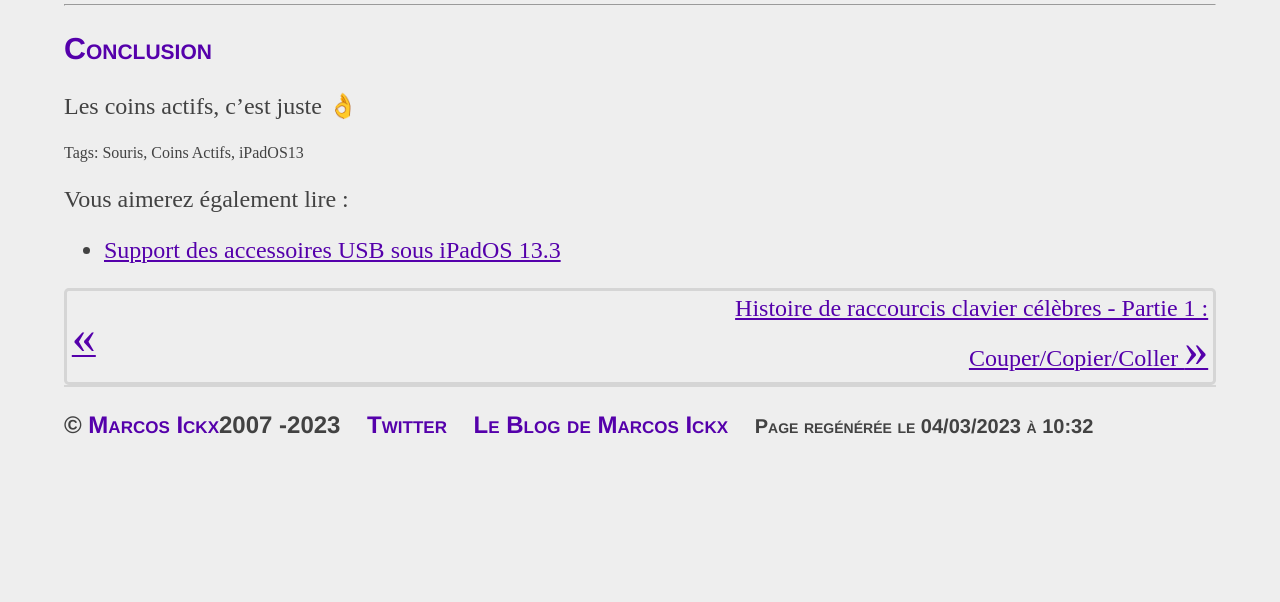
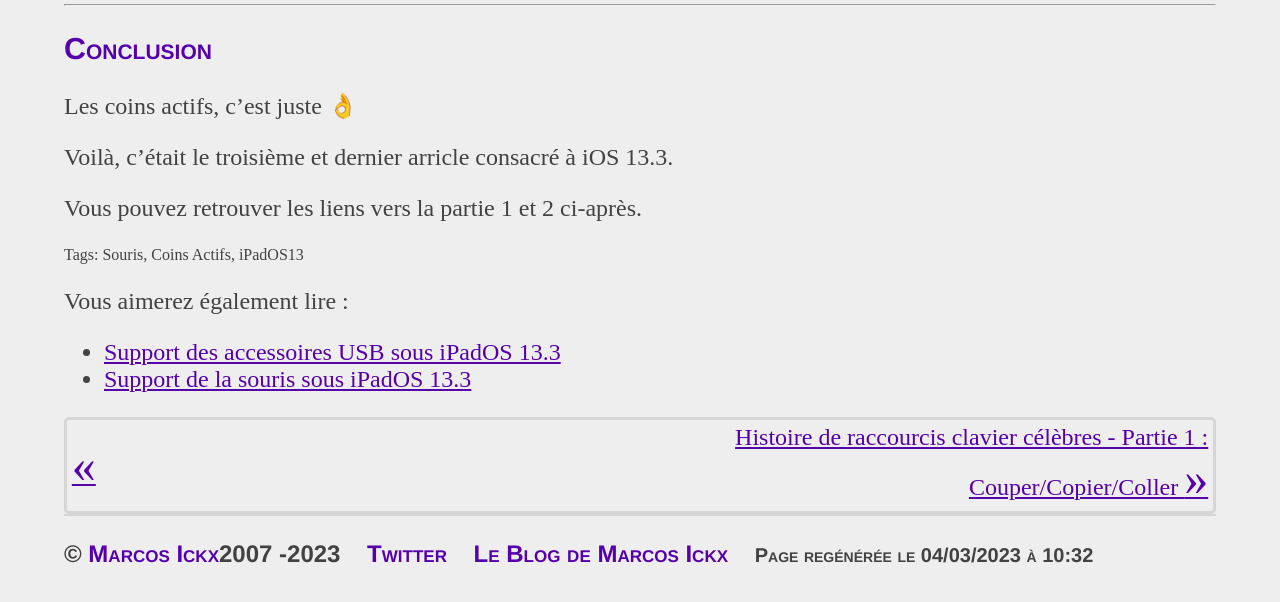
Before and after one commit to MarcosIckx/PreviewMarcosxNet, a Jekyll site: the page built from _posts/2020/2020-04-03-nouveaute-iPadOS13.3-Les-coins-actifs.md, in a window 1280 px wide and 900 px high, scrolled down 2498 px, cut to the strip 268-870 px from the top of the window. Built offline with Jekyll 4.4.1, drawn with Linux system fonts in a browser that asks for light colours; before the commit the page ends 3269 px from its top, so only the background shows below that.

Commit message:
Update 2020-04-03-nouveaute-iPadOS13.3-Les-coins-actifs.md

```diff
--- a/_posts/2020/2020-04-03-nouveaute-iPadOS13.3-Les-coins-actifs.md
+++ b/_posts/2020/2020-04-03-nouveaute-iPadOS13.3-Les-coins-actifs.md
@@ -23,8 +23,10 @@ videos:
     type: video/mp4
     title: "Lien vers video illustrant comment utiliser les coins actifs sous iPadOS 13"
 otherLinks:
-    - title: Support des accessoires USB sous iPadOS 13.3
-      url: /2020/04/03/Support-Accessoires-USB-iPadOS-13.3.html
+  - title: Support des accessoires USB sous iPadOS 13.3
+    url: /2020/04/03/Support-Accessoires-USB-iPadOS-13.3/
+  - title: Support de la souris sous iPadOS 13.3
+    url: /2020/04/03/Support-Souris-iPadOS13.3/
 ---
 
 iPadOS 13.3 a rajouté une fonctionnalité qui va de pair avec le supprt de la souris.
@@ -89,3 +91,7 @@ Voyons cela en action.
 ## Conclusion
 
 Les coins actifs, c’est juste 👌
+
+Voilà, c'était le troisième et dernier arricle consacré à iOS 13.3.
+
+Vous pouvez retrouver les liens vers la partie 1 et 2 ci-après.
```
